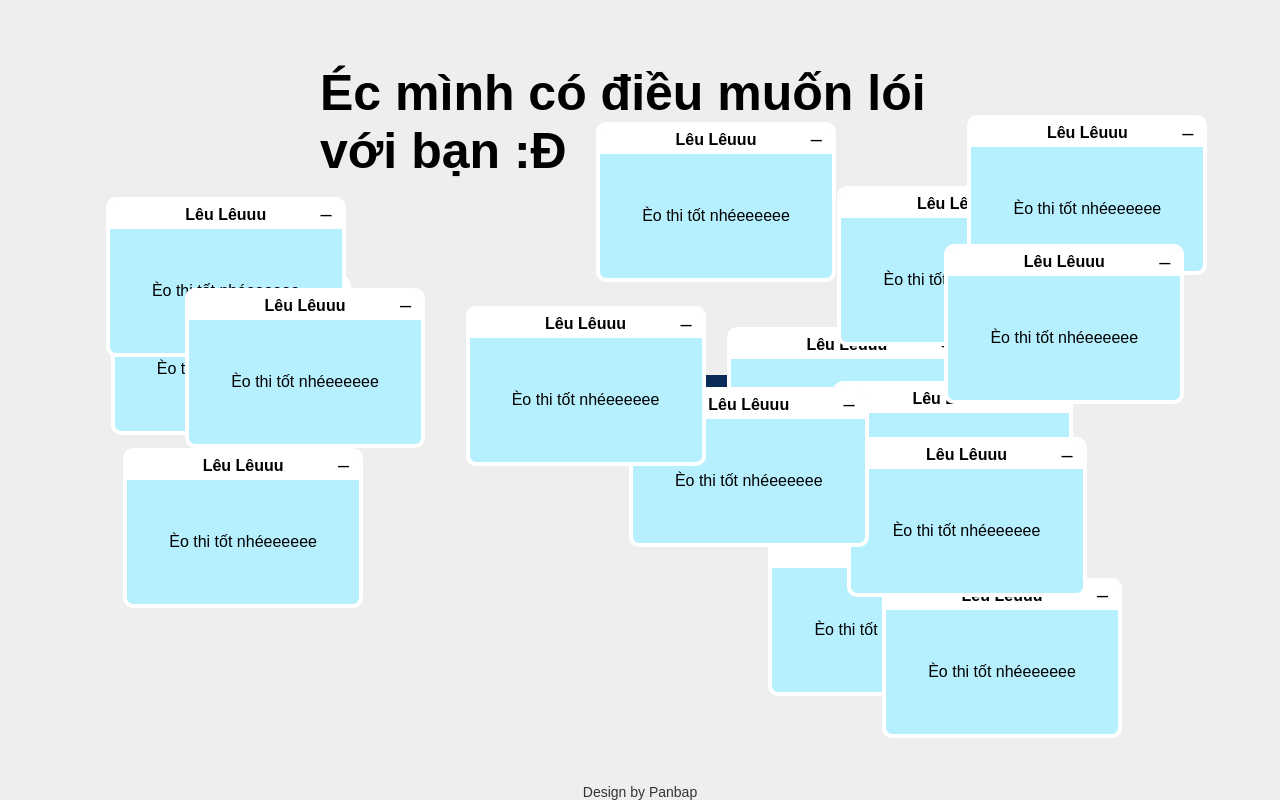
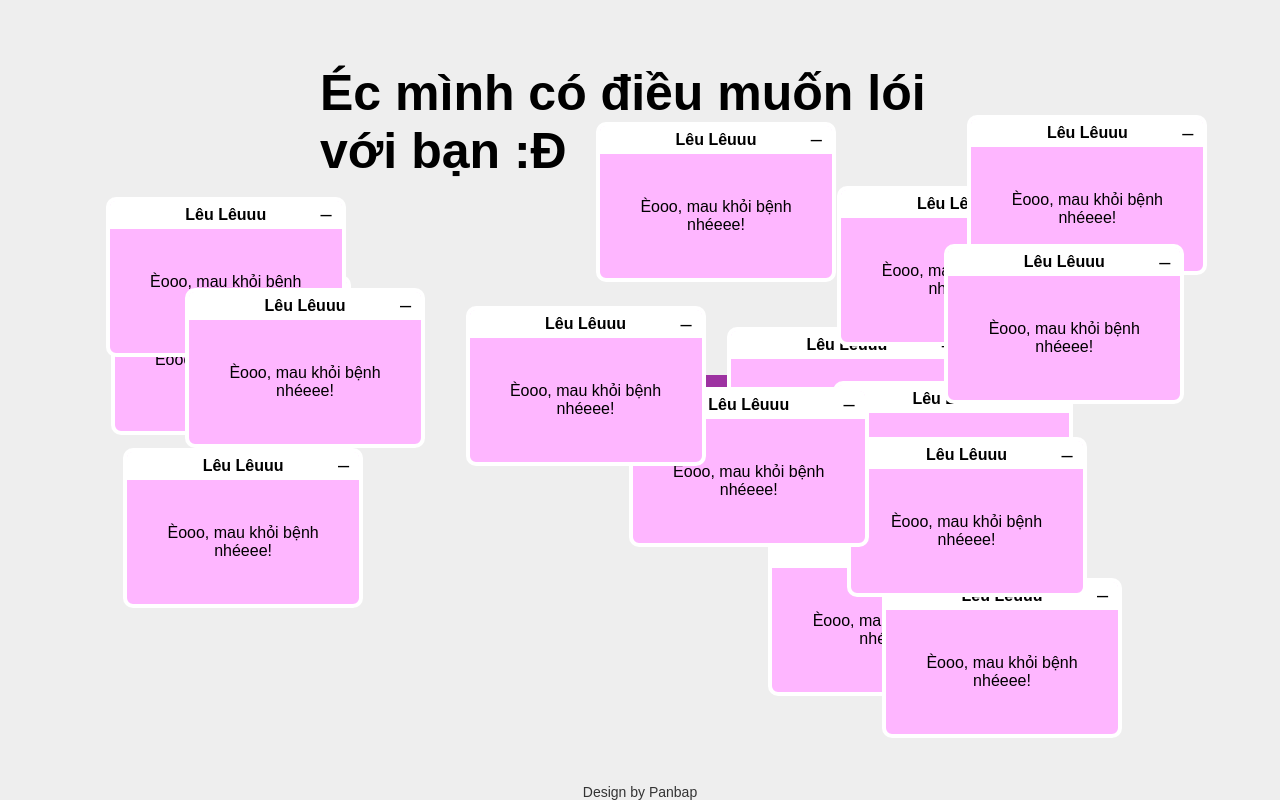
Before and after one commit to Khoaph1709/J4F, a plain HTML site: page index.html in a window 1280 px wide. Both pictures are taken after a click on the button "Nói lắm nhấn vào đeeeeee". Drawn offline with Linux system fonts and the light colour scheme.

```diff
--- a/script.js
+++ b/script.js
@@ -1,5 +1,5 @@
 const messages = [
-  "Èo thi tốt nhéeeeeee"
+  "Èooo, mau khỏi bệnh nhéeee!"
 ];
 
 function generateRandomNotifications() {
--- a/style.css
+++ b/style.css
@@ -30,7 +30,7 @@
   padding: 15px 30px;
   font-size: 18px;
   font-family: 'Arial', 'Helvetica', sans-serif;
-  background-color: #0a2b57;
+  background-color: #9d32a1;
   color: white;
   border: none;
   border-radius: 5px;
@@ -45,7 +45,7 @@
   position: absolute;
   width: 240px;
   height: 160px;
-  background-color: #b6f0ff;
+  background-color: #feb6ff;
   color: rgb(0, 0, 0);
   font-size: 16px;
   border-radius: 10px;
```
